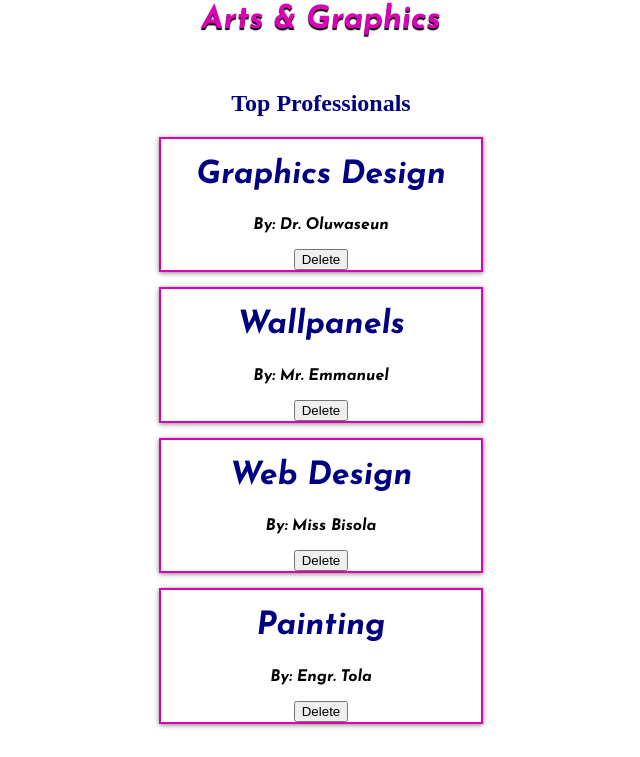
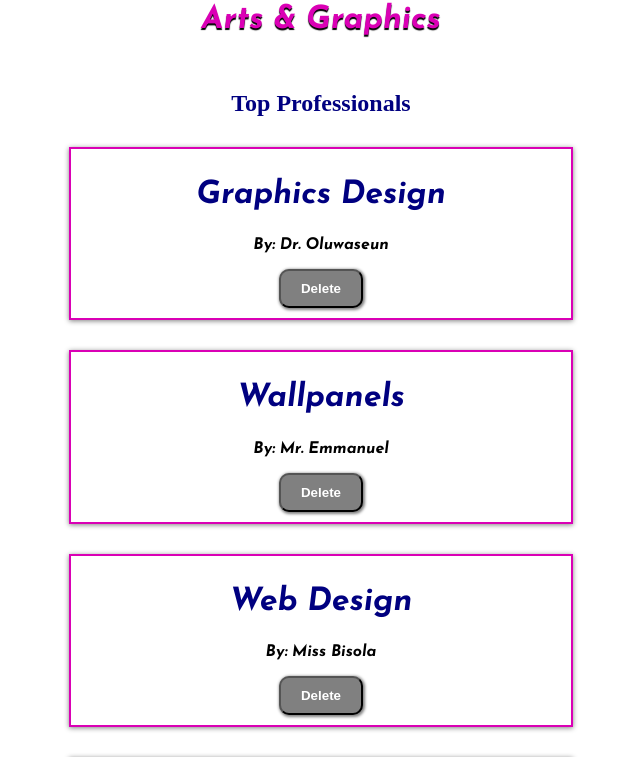
Before and after one commit to Craftsman8/craftsman, a React (Create React App) app: page / in a window 1280 px wide. Shown: the part 970-1727 px from the top of the page, without its empty margins (319-959 px from the left). Built offline with nearby package versions, Linux system fonts and the light colour scheme; a web font is replaced by a local one.

Commit message:
Applying DeleteButton

```diff
--- a/src/Components.js
+++ b/src/Components.js
@@ -1,4 +1,5 @@
 import { useState } from "react";
+import DeleteButton from "./DeleteButton";
 
 const Components = () => {
     const [components, setComponents] = useState(
@@ -34,23 +35,13 @@ const Components = () => {
     otherServices()
 
     const handleDelete = (id) => {
-        const filteredComponents = components.filter((component, index) => components.id !== id )
+        console.log('The id of the clicked component is', id)
+        const filteredComponents = components.filter((component, index) => component.id !== id )
         setComponents(filteredComponents)
     }
 
     return (
-        <div className="component">
-            <center>
-            <h2>Top Professionals</h2>
-            {components.map((component, index)=>(
-                <div className="component-slide" key={component.id}>
-                    <h2>{component.title}</h2>
-                    <p>By: {component.author}</p>
-                    <button onClick={() => {handleDelete(component.id)}}>Delete</button>
-                </div>
-            ))}
-            </center>
-        </div>
+        <DeleteButton components={components} handleDelete={handleDelete}/>
      );
 }
 
--- /dev/null
+++ b/src/DeleteButton.js
@@ -0,0 +1,19 @@
+const DeleteButton = ({components, handleDelete}) => {
+
+    return (
+        <div className="component">
+        <center>
+        <h2>Top Professionals</h2>
+        {components.map((component, index)=>(
+            <div className="component-slide" key={component.id}>
+                <h2>{component.title}</h2>
+                <p>By: {component.author}</p>
+                <button onClick={() => {handleDelete(component.id)}}>Delete</button>
+            </div>
+        ))}
+        </center>
+    </div>
+     );
+}
+
+export default DeleteButton;
--- a/src/index.css
+++ b/src/index.css
@@ -141,11 +141,13 @@ h4 {
 
 .component-slide {
     background-color: none;
-    width: 20em;
-    margin: 15px 0px;
+    width: 30em;
+    padding: 10px 10px 10px 10px;
+    margin-top: 30px;
     border: 2px solid rgb(218, 0, 181);
     box-shadow: 0px 1px 5px 0px grey;
     cursor: pointer;
+    /* border-radius: 100%; */
 
 }
 
@@ -154,10 +156,6 @@ h4 {
     color: black;
     font-size: 1.5rem;
     text-shadow: none;
-}
-
-.component {
-    align-items: center;
 }
 
 .component-slide > h2 {
@@ -192,3 +190,21 @@ h4 {
     width: 60em;
     margin-top: 5%;
     }
+
+    .component-slide > button{
+        font-weight: bold;
+        align-content: center;
+        padding: 10px 20px 10px 20px;
+        color: white;
+        background-color: gray;
+        border-radius: 10px;
+        box-shadow: 1px 1px 3px 1px grey;
+        cursor: pointer;
+
+
+    }
+
+    .component-slide > button:hover {
+        background-color: red;
+        color: white;
+    }
```
